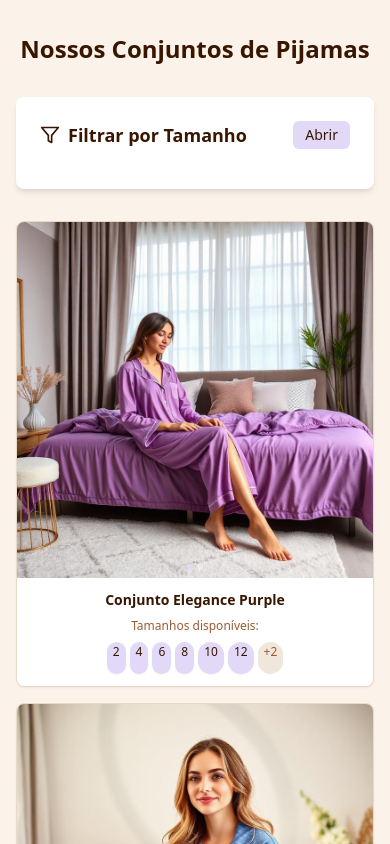
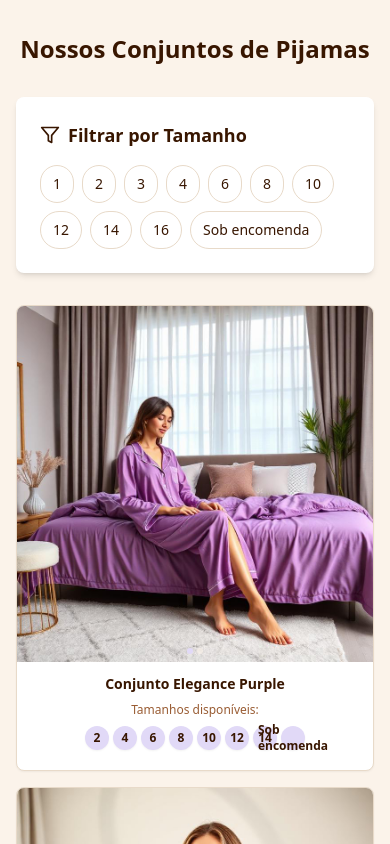
Before and after one commit to tiagolauer/algora-showcase-emporium, a React (Vite) app: page / in a window 390 px wide. Shown: the part 1380-2224 px from the top of the page. Built offline with nearby package versions, Linux system fonts and the light colour scheme.

Commit message:
Fix modal and card display
-   Added a larger close button to the modal.
-   Showed all available sizes in the product cards.
-   Improved the design of the size circles.
-   Removed the open/close option from the filter.

```diff
--- a/src/components/ProductCard.tsx
+++ b/src/components/ProductCard.tsx
@@ -96,20 +96,15 @@ const ProductCard = ({ id, name, images, availableSizes, onViewDetails }: Produc
           <div className="space-y-2">
             <p className="text-xs sm:text-sm font-medium text-muted-foreground text-center">Tamanhos disponíveis:</p>
             <div className="flex flex-wrap gap-1 justify-center min-h-[2rem]">
-              {availableSizes.slice(0, 6).map((size) => (
+              {availableSizes.map((size) => (
                 <span
                   key={size}
-                  className="px-1.5 py-0.5 sm:px-2 sm:py-1 text-xs font-medium rounded-full bg-primary text-primary-foreground
-                            shadow-sm hover:bg-primary/90 transition-colors flex-shrink-0"
+                  className="w-6 h-6 sm:w-7 sm:h-7 text-xs font-semibold rounded-full bg-primary text-primary-foreground
+                            shadow-sm hover:bg-primary/90 transition-colors flex-shrink-0 flex items-center justify-center"
                 >
                   {size}
                 </span>
               ))}
-              {availableSizes.length > 6 && (
-                <span className="px-1.5 py-0.5 sm:px-2 sm:py-1 text-xs font-medium rounded-full bg-muted text-muted-foreground">
-                  +{availableSizes.length - 6}
-                </span>
-              )}
             </div>
           </div>
         </div>
--- a/src/components/ProductModal.tsx
+++ b/src/components/ProductModal.tsx
@@ -1,6 +1,6 @@
 import { useState } from "react";
 import { Dialog, DialogContent, DialogHeader, DialogTitle } from "@/components/ui/dialog";
-import { ChevronLeft, ChevronRight, X } from "lucide-react";
+import { ChevronLeft, ChevronRight, ArrowLeft } from "lucide-react";
 
 interface ProductModalProps {
   product: {
@@ -30,6 +30,15 @@ const ProductModal = ({ product, isOpen, onClose }: ProductModalProps) => {
   return (
     <Dialog open={isOpen} onOpenChange={onClose}>
       <DialogContent className="max-w-4xl w-full max-h-[90vh] overflow-y-auto p-4 sm:p-6">
+        {/* Botão de Fechar com Seta */}
+        <button
+          onClick={onClose}
+          className="absolute top-4 left-4 z-10 bg-background/90 hover:bg-background
+                     text-foreground p-3 rounded-full shadow-md transition-colors"
+        >
+          <ArrowLeft className="w-6 h-6" />
+        </button>
+
         <DialogHeader>
           <DialogTitle className="text-lg sm:text-xl font-bold text-center text-foreground">
             {product.name}
--- a/src/components/SizeFilter.tsx
+++ b/src/components/SizeFilter.tsx
@@ -9,7 +9,6 @@ const SIZES = ["1", "2", "3", "4", "6", "8", "10", "12", "14", "16", "Sob encome
 
 const SizeFilter = ({ onFilterChange }: SizeFilterProps) => {
   const [selectedSizes, setSelectedSizes] = useState<string[]>([]);
-  const [isOpen, setIsOpen] = useState(false);
 
   const toggleSize = (size: string) => {
     const newSizes = selectedSizes.includes(size)
@@ -27,20 +26,14 @@ const SizeFilter = ({ onFilterChange }: SizeFilterProps) => {
 
   return (
     <div className="bg-card rounded-lg p-6 shadow-md sticky top-4">
-      <div className="flex items-center justify-between mb-4">
+      <div className="mb-4">
         <h3 className="text-lg font-semibold text-foreground flex items-center gap-2">
           <Filter className="w-5 h-5" />
           Filtrar por Tamanho
         </h3>
-        <button
-          onClick={() => setIsOpen(!isOpen)}
-          className="lg:hidden algora-btn-primary px-3 py-1 text-sm rounded-md"
-        >
-          {isOpen ? 'Fechar' : 'Abrir'}
-        </button>
       </div>
 
-      <div className={`space-y-2 ${isOpen ? 'block' : 'hidden lg:block'}`}>
+      <div className="space-y-2">
         <div className="flex flex-wrap gap-2">
           {SIZES.map((size) => (
             <button
```
